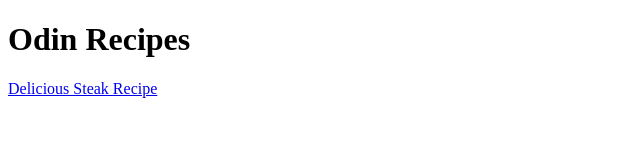
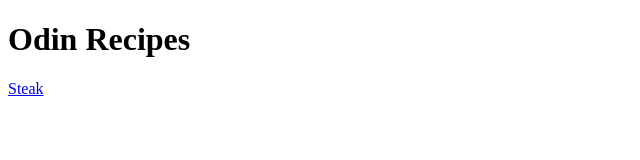
Before and after one commit to magnaplated/odin-recipes, a plain HTML site: page index.html in a window 1280 px wide. Shown: the whole page, without its empty margins (0-640 px from the left). Drawn offline with Linux system fonts and the light colour scheme.

Commit message:
Change steak recipe hyperlink text

```diff
--- a/index.html
+++ b/index.html
@@ -9,7 +9,7 @@
 
 <body>
     <h1>Odin Recipes</h1>
-    <a href="./recipes/steak.html">Delicious Steak Recipe</a>
+    <a href="./recipes/steak.html">Steak</a>
 </body>
 
 </html>
```
